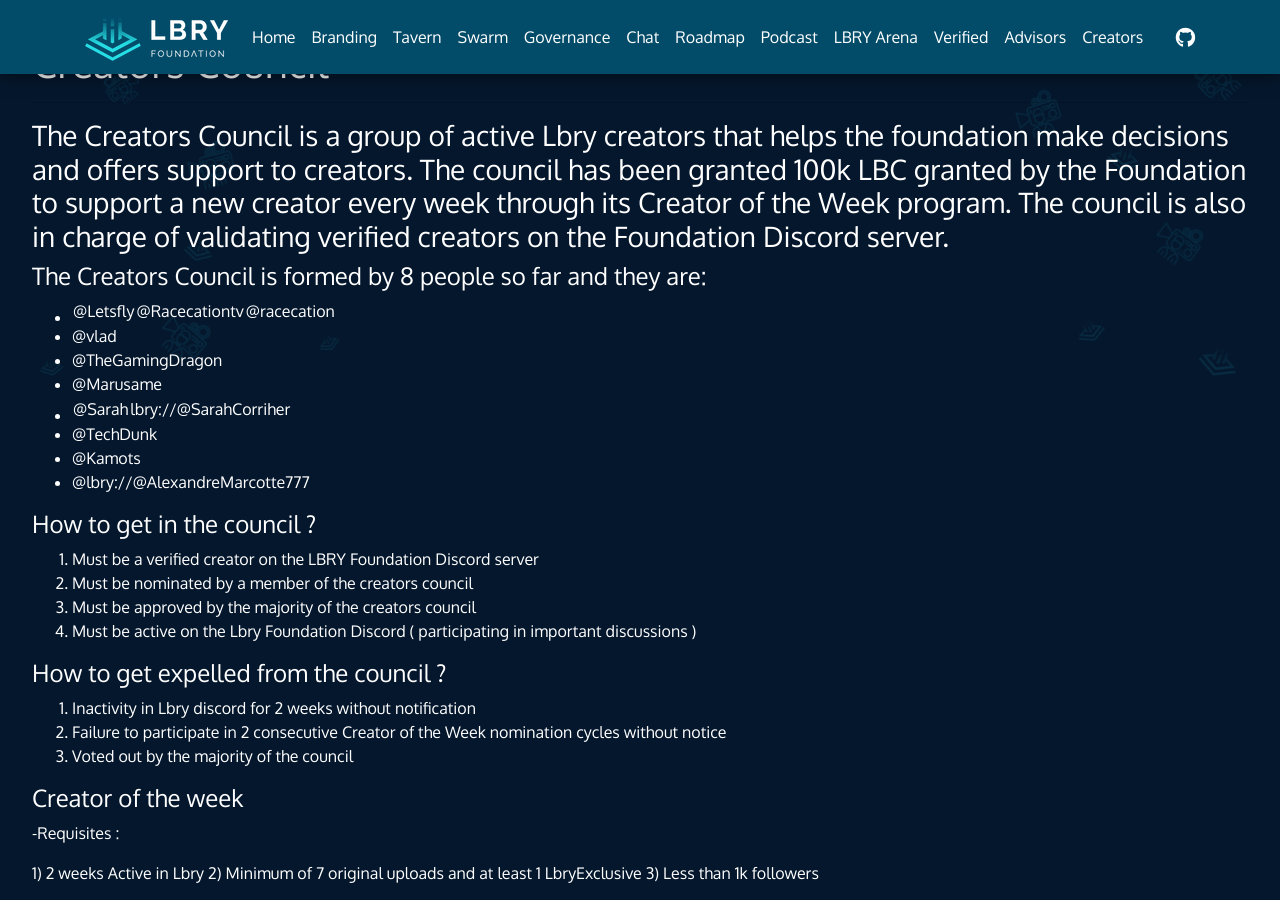
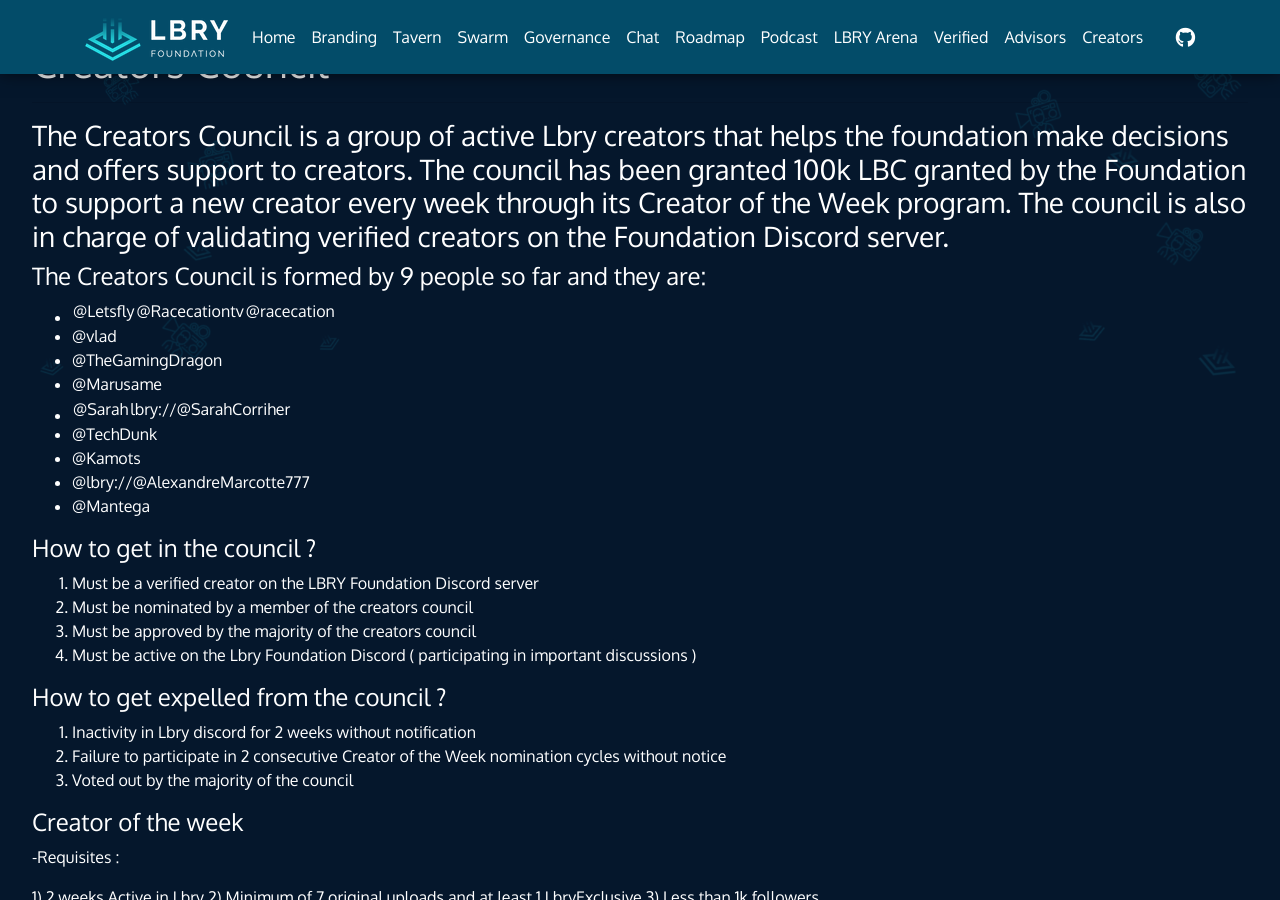
Before and after one commit to LBRYFoundation/lbryorg, a Jekyll site: the page built from pages/creators.md, in a window 1280 px wide and 900 px high, scrolled down 348 px. Built offline with Jekyll 4.4.1, drawn with Linux system fonts in a browser that asks for light colours.

Commit message:
added new member name of creators council

```diff
--- a/pages/creators.md
+++ b/pages/creators.md
@@ -11,7 +11,7 @@
 ---
 ### The Creators Council is a group of active Lbry creators that helps the foundation make decisions and offers support to creators. The council has been granted 100k LBC granted by the Foundation to support a new creator every week through its Creator of the Week program. The council is also in charge of validating verified creators on the Foundation Discord server.
 
-#### The Creators Council is formed by 8 people so far and they are:
+#### The Creators Council is formed by 9 people so far and they are:
 - @Letsfly | @Racecationtv| @racecation
 - @vlad
 - @TheGamingDragon
@@ -20,6 +20,7 @@
 - @TechDunk
 - @Kamots
 - @lbry://@AlexandreMarcotte777
+- @Mantega
 
 #### How to get in the council ?
 1. Must be a verified creator on the LBRY Foundation Discord server
```
